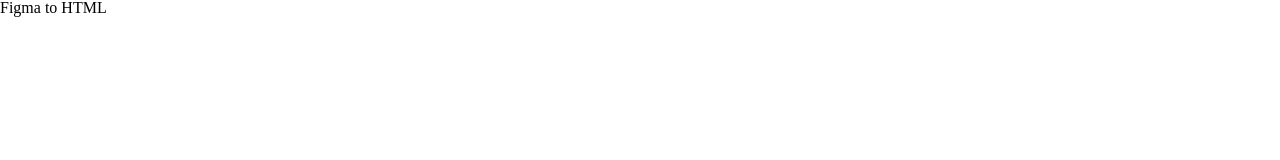
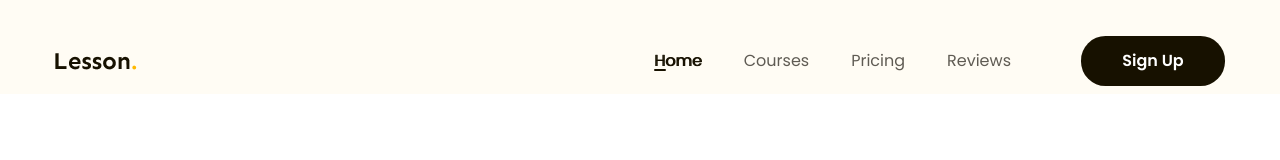
Before and after one commit to HaSerious/figma-to-html2, a plain HTML site: page index.html in a window 1280 px wide. Shown: the top 160 px of the page. Drawn offline with Linux system fonts and the light colour scheme.

Commit message:
p3 làm phần header

```diff
--- a/assets/css/style.css
+++ b/assets/css/style.css
@@ -9,4 +9,91 @@ html {
 /* Khôi phục lại cỡ chữ mặc định */
 body {
     font-size: 1.6rem;
+    font-family: 'poppins', sans-serif;
 }
+
+/* =============================common========================= */
+a {
+    text-decoration: none;
+}
+
+.main-content {
+    width: 1170px;
+    max-width: calc(100% - 48px);
+    margin-left: auto;
+    margin-right: auto;
+}
+
+.btn {
+    display: inline-block;
+    min-width: 118px;
+    padding: 0 16px;
+    line-height: 50px;
+    /* 50 là ước lượng cho cái nút có chiều cao đảm bảo, dùng cái này thì không cần padding trên dưới, min-width cũng vậy */
+    color: #FFF;
+    text-align: center;
+    font-size: 1.6rem;
+    font-weight: 600;
+    border-radius: 24.5px;
+    background: #171100;
+}
+
+/* =============================header========================= */
+.header {
+    background: #FFFCF4;
+}
+
+.header.fixed {
+    position: sticky;
+    top: -28px;
+    /* để khi mình kéo thanh cuốn, nó vẫn cách ở trên là 8px */
+}
+
+.header .body {
+    display: flex;
+    align-items: center;
+    padding: 36px 0 8px;
+    /* 36 là đo được, 8 là ước lượng phòng nó bị xa quá với cái bên dưới, để làm sticky nav */
+}
+
+.nav {
+    margin-left: auto;
+}
+
+.nav ul {
+    display: flex;
+}
+
+.nav a {
+    position: relative;
+    color: #5F5B53;
+    font-size: 1.6rem;
+    padding: 8px 21px;
+    /* 21 là do đo khoảng cách giữa 2 cái là 42, còn 8 là cho đại */
+}
+
+.nav li.active a,
+.nav a:hover {
+    color: #171100;
+    /* font-weight: 600; */
+    text-shadow: 1px 0 0 currentColor;
+}
+
+.nav li.active a::after {
+    position: absolute;
+    left: 21px;
+    display: block;
+    content: "";
+    width: 12px;
+    height: 2px;
+    border-radius: 1px;
+    background: #171100;
+}
+
+.header .btn-sign-up {
+    min-width: 144px;
+}
+
+.header .action {
+    margin-left: 49px;
+}
--- a/index.html
+++ b/index.html
@@ -7,9 +7,46 @@
     <link rel="stylesheet" href="./assets/css/reset.css" />
     <!-- styles -->
     <link rel="stylesheet" href="./assets/css/style.css" />
+    <!-- font family -->
+    <link rel="preconnect" href="https://fonts.googleapis.com" />
+    <link rel="preconnect" href="https://fonts.gstatic.com" crossorigin />
+    <link
+      href="https://fonts.googleapis.com/css2?family=Poppins:ital,wght@0,100;0,200;0,300;0,400;0,500;0,600;0,700;0,800;0,900;1,100;1,200;1,300;1,400;1,500;1,600;1,700;1,800;1,900&family=Sen:wght@400..800&display=swap"
+      rel="stylesheet"
+    />
+
     <title>Figma to HTML tuhoc.cc</title>
   </head>
-  <body>
-    <h1>Figma to HTML</h1>
+  <body style="height: 10000px;">
+    <!-- header -->
+    <header class="header fixed">
+      <div class="main-content">
+        <div class="body">
+          <!-- logo -->
+          <img src="./assets/img/logo.png" alt="Lesson." class="logo" />
+          <!-- nav -->
+          <nav class="nav">
+            <ul>
+              <li class="active">
+                <a href="#!">Home</a>
+              </li>
+              <li>
+                <a href="#!">Courses</a>
+              </li>
+              <li>
+                <a href="#!">Pricing</a>
+              </li>
+              <li>
+                <a href="#!">Reviews</a>
+              </li>
+            </ul>
+          </nav>
+          <!-- btn action -->
+           <div class="action">
+            <a href="" class="btn btn-sign-up">Sign Up</a>
+           </div>
+        </div>
+      </div>
+    </header>
   </body>
 </html>
```
Also changed, not shown: assets/img/logo.png (added).
